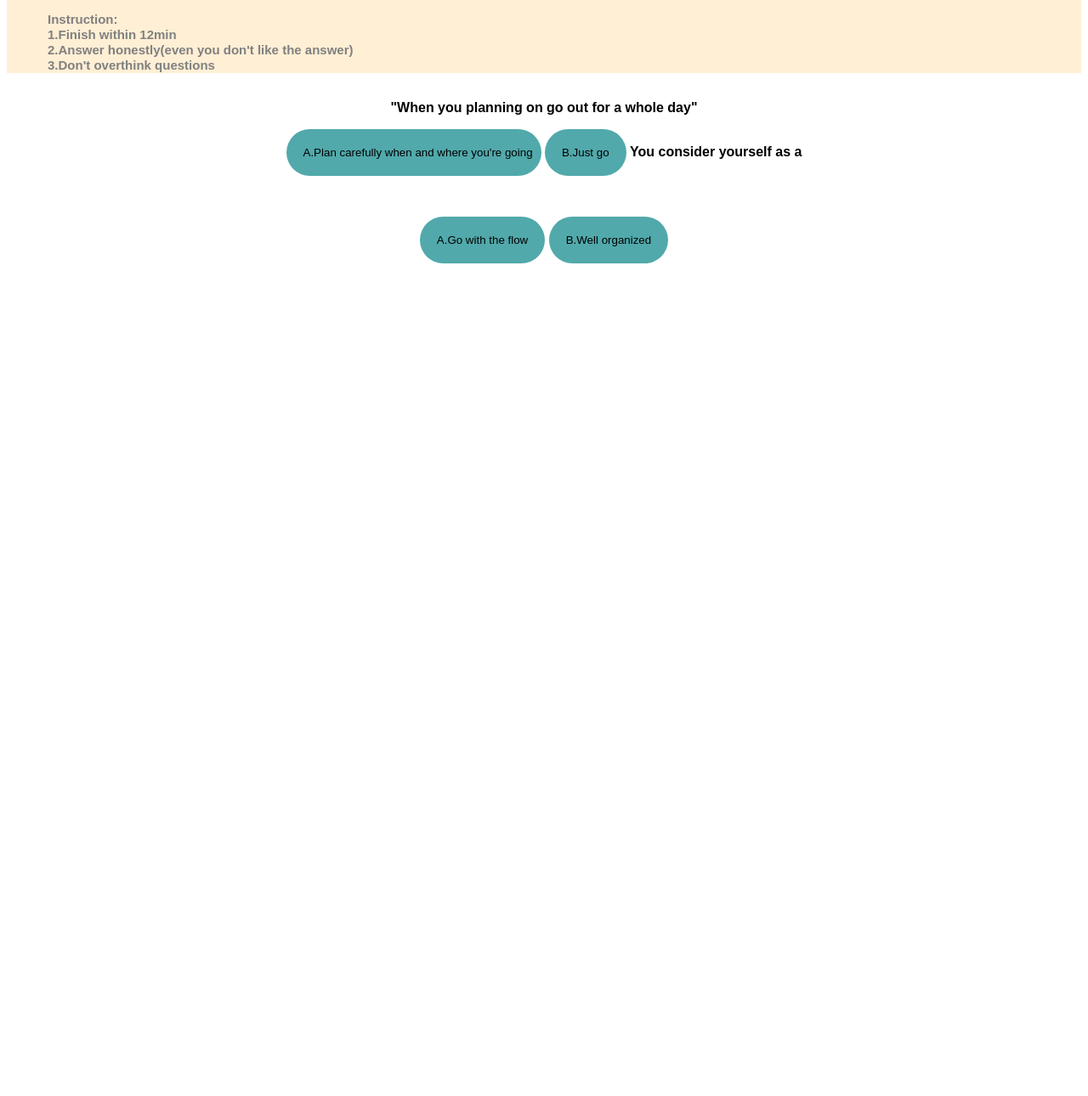
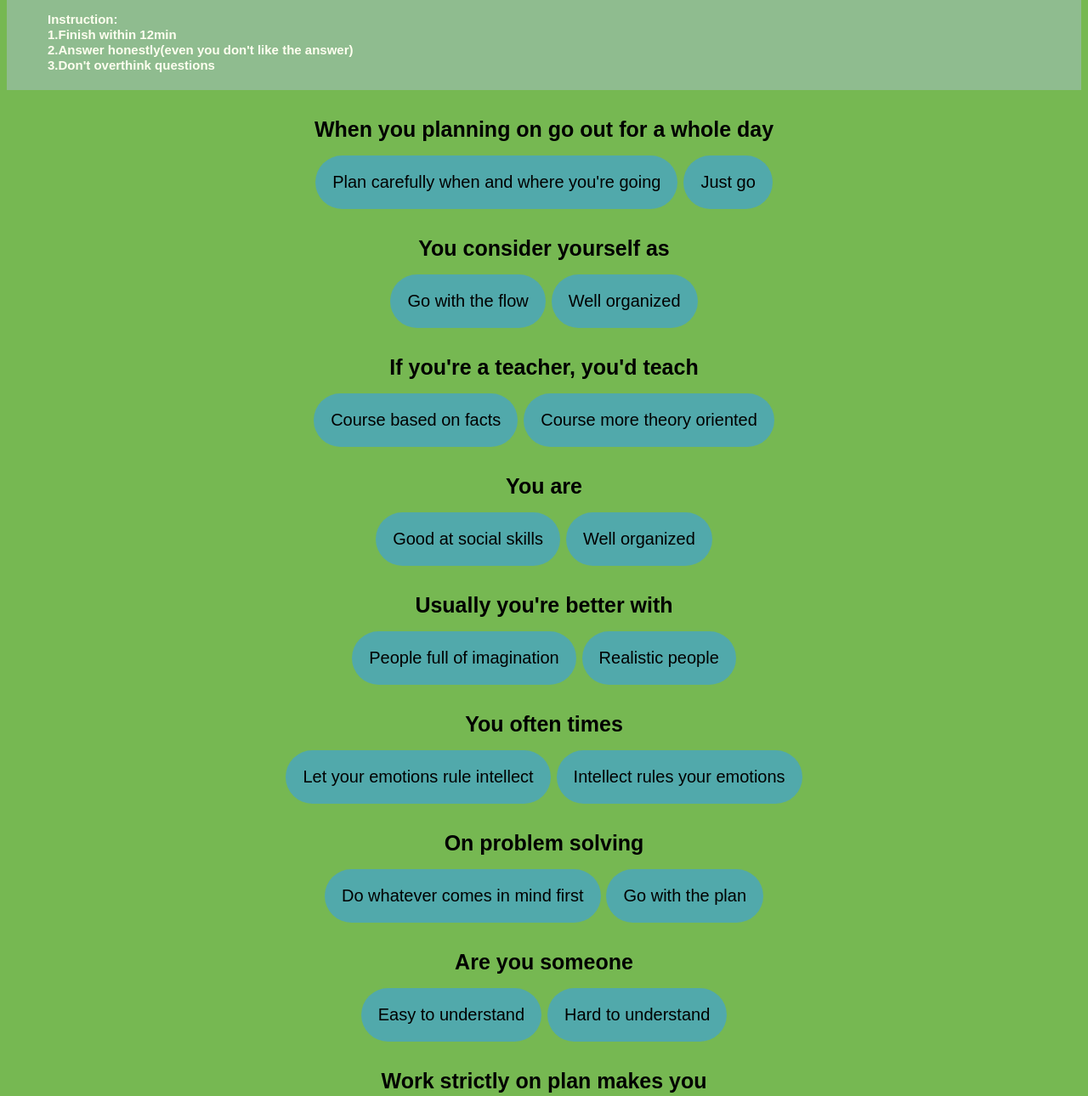
Before and after one commit to luan671/Web-Programming, a plain HTML site: page GP02/test.html in a window 1280 px wide. Shown: the part 184-1474 px from the top of the page at 85% size. Before the commit the page ends 800 px from the top, so only its background shows below. Drawn offline with Linux system fonts and the light colour scheme.

Commit message:
Add files via upload

```diff
--- a/GP02/test.css
+++ b/GP02/test.css
@@ -1,40 +1,43 @@
 body {
     font-family: Arial, Helvetica, sans-serif;
+    background-color:  #76b852;
 }
 .title {
     font-size: 50px;
-    color: plum;
+    color: white;
     font-weight: bolder;
     text-align: center;
     padding-top: 1cm;
 }
 .instruction {
-    background-color: papayawhip;
+    background-color:#8FBC8F;
     width: 100%;
+    padding-bottom: 20px;
 }
 .instruction p {
     font-size: 30px;
     font-family: monospace;
-    color: purple;
+    color: ivory;
     text-align: center;
 }
 .instruction a {
     font-size: 15px;
-    color: grey;
+    color: ivory;
     font-weight: bolder;
     padding-left: 3rem;
 }
 .questions {
     text-align: center;
     margin: 2rem;
+    font-size: 25px;
 }
 .questions strong {
     font-weight: bolder;
 }
 .questions input {
     background-color: #51a9ab;
+    font-size: 20px;
     padding: 20px;
-    max-width: 300px;
     border-radius: 60px;
     position: relative;
     justify-content: center;
--- a/GP02/test.html
+++ b/GP02/test.html
@@ -2,7 +2,7 @@
 <html lang="english">
     <link href="test.css" rel="stylesheet">
     <header>
-        <title>MTBI personality test</title>
+        <title>MBTI personality test</title>
     </header>
 
     <body>
@@ -18,13 +18,45 @@
         </div>
 
         <div class="questions">
-            <strong>"When you planning on go out for a whole day"</strong><br>
-            <input type="submit" id="Q1" name="A" value="A.Plan carefully when and where you're going">
-            <input type="submit" id="Q1" name="B" value="B.Just go">
+            <strong>When you planning on go out for a whole day</strong><br>
+            <input type="submit" id="Q1" name="A" value="Plan carefully when and where you're going">
+            <input type="submit" id="Q1" name="B" value="Just go"><br>
 
-            <strong>You consider yourself as a</strong><br>
-            <input type="submit" id="Q2" name="A" value="A.Go with the flow">
-            <input type="submit" id="Q2" name="B" value="B.Well organized">
+            <strong>You consider yourself as</strong><br>
+            <input type="submit" id="Q2" name="A" value="Go with the flow">
+            <input type="submit" id="Q2" name="B" value="Well organized"><br>
+
+            <strong>If you're a teacher, you'd teach</strong><br>
+            <input type="submit" id="Q3" name="A" value="Course based on facts">
+            <input type="submit" id="Q3" name="B" value="Course more theory oriented"><br>
+
+            <strong>You are</strong><br>
+            <input type="submit" id="Q4" name="A" value="Good at social skills">
+            <input type="submit" id="Q4" name="B" value="Well organized"><br>
+
+            <strong>Usually you're better with</strong><br>
+            <input type="submit" id="Q5" name="A" value="People full of imagination">
+            <input type="submit" id="Q5" name="B" value="Realistic people"><br>
+
+            <strong>You often times</strong><br>
+            <input type="submit" id="Q6" name="A" value="Let your emotions rule intellect">
+            <input type="submit" id="Q6" name="B" value="Intellect rules your emotions"><br>
+
+            <strong>On problem solving</strong><br>
+            <input type="submit" id="Q7" name="A" value="Do whatever comes in mind first">
+            <input type="submit" id="Q7" name="B" value="Go with the plan"><br>
+
+            <strong>Are you someone</strong><br>
+            <input type="submit" id="Q8" name="A" value="Easy to understand">
+            <input type="submit" id="Q8" name="B" value="Hard to understand"><br>
+
+            <strong>Work strictly on plan makes you</strong><br>
+            <input type="submit" id="Q9" name="A" value="Feel well fitted">
+            <input type="submit" id="Q9" name="B" value="Feel restricted"><br>
+
+            <strong>When you have a special task</strong><br>
+            <input type="submit" id="Q10" name="A" value="Carefully plan beforehands">
+            <input type="submit" id="Q10" name="B" value="Collect materials as work along"><br>
         </div>
     </body>
 </html>
```
